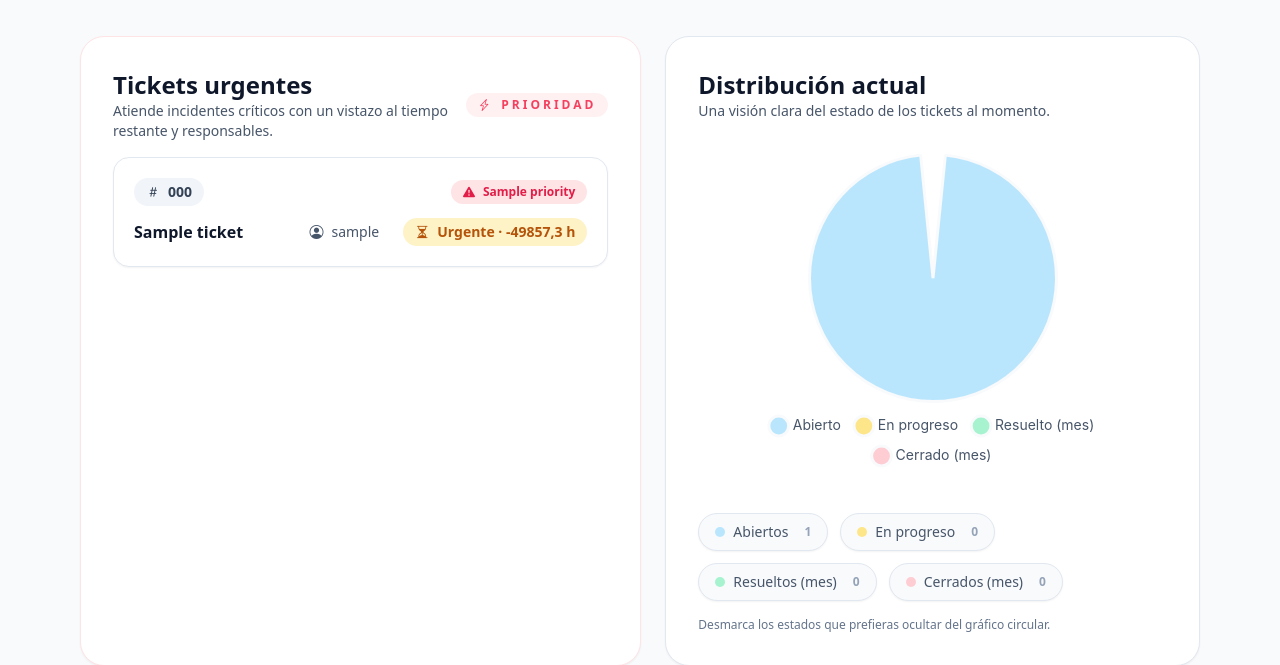
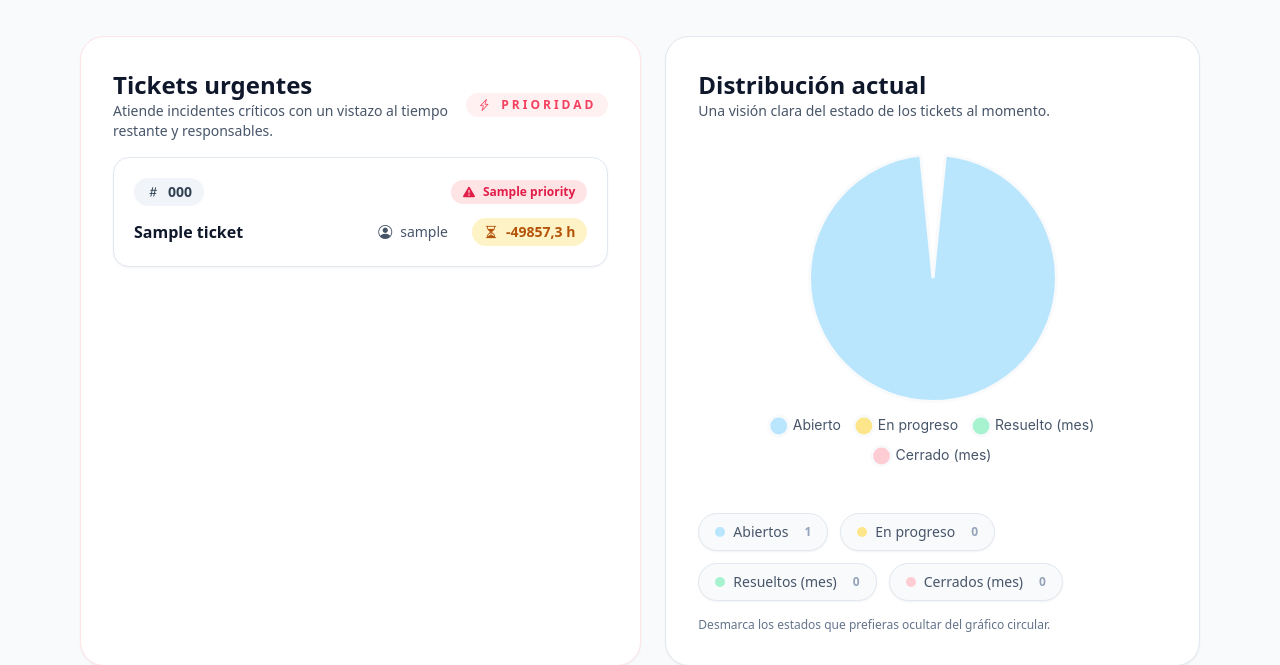
Before and after one commit to robyOps/P-gina-Web, a Django app: page / in a window 1280 px wide. Shown: the part 250-915 px from the top of the page. Run offline with Django 5.2, Linux system fonts and the light colour scheme; a user stored in the database is signed in; tables that the repository leaves empty hold one stand-in row (values such as "Sample post"); data that the repository does not hold is empty; some libraries are stand-ins or nearby versions.

Commit message:
Remove urgent label from remaining time badge

```diff
--- a/mvp-tickets/templates/dashboard.html
+++ b/mvp-tickets/templates/dashboard.html
@@ -63,7 +63,7 @@
               <p class="text-base font-semibold text-slate-900">{{ ticket.title }}</p>
               <div class="flex items-center gap-3 text-sm text-slate-600">
                 <span class="inline-flex items-center gap-2 rounded-full bg-white px-3 py-1"><i class="bi bi-person-circle"></i>{% if ticket.assigned_to %}{{ ticket.assigned_to.username }}{% else %}-{% endif %}</span>
-                <span class="inline-flex items-center gap-2 rounded-full bg-amber-100 px-3 py-1 text-amber-700 font-semibold"><i class="bi bi-hourglass-split"></i>Urgente · {{ ticket.remaining_hours|floatformat:1 }} h</span>
+                <span class="inline-flex items-center gap-2 rounded-full bg-amber-100 px-3 py-1 text-amber-700 font-semibold"><i class="bi bi-hourglass-split"></i> {{ ticket.remaining_hours|floatformat:1 }} h</span>
               </div>
             </div>
           </li>
```
